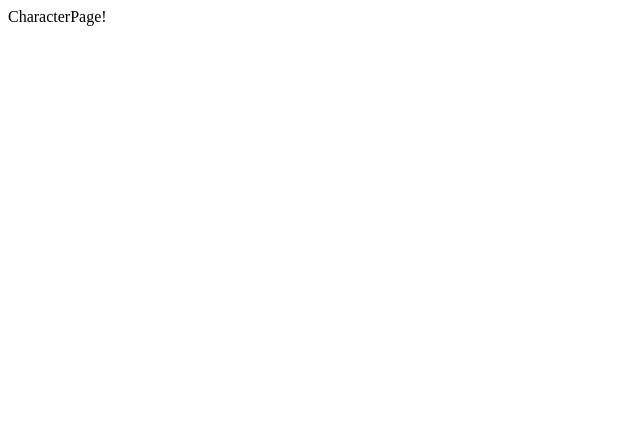
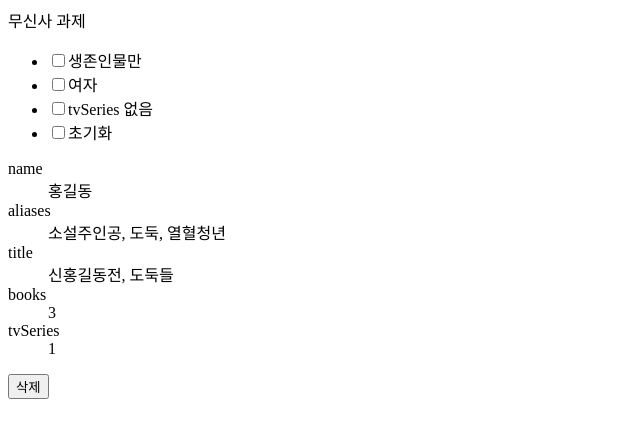
Before and after one commit to hitari/homework, a React app: page / in a window 1280 px wide. Shown: the top 438 px of the page, without its empty margins (0-640 px from the left). Built offline with nearby package versions, Linux system fonts and the light colour scheme.

Commit message:
jsx 빌드 설정

```diff
--- a/src/js/features/CharacterPage.js
+++ /dev/null
@@ -1,4 +0,0 @@
-import React from 'react';
-
-const CharacterPage = () => <div>CharacterPage!</div>;
-export default CharacterPage;
--- /dev/null
+++ b/src/js/features/CharacterPage.jsx
@@ -0,0 +1,65 @@
+import React from 'react';
+
+const CharacterPage = () => {
+  return (
+    <div>
+      <div>무신사 과제</div>
+      <div>
+        <ul>
+          <li>
+            <input type="checkbox" id="filter0" />
+            <label for="filter0">
+              <span>생존인물만</span>
+            </label>
+          </li>
+          <li>
+            <input type="checkbox" id="filter1" />
+            <label for="filter1">
+              <span>여자</span>
+            </label>
+          </li>
+          <li>
+            <input type="checkbox" id="filter2" />
+            <label for="filter2">
+              <span>tvSeries 없음</span>
+            </label>
+          </li>
+          <li>
+            <input type="checkbox" id="filter3" />
+            <label for="filter3">
+              <span>초기화</span>
+            </label>
+          </li>
+        </ul>
+      </div>
+      <div>
+        <div>
+          <dl>
+            <div>
+              <dt>name</dt>
+              <dd>홍길동</dd>
+            </div>
+            <div>
+              <dt>aliases</dt>
+              <dd>소설주인공, 도둑, 열혈청년</dd>
+            </div>
+            <div>
+              <dt>title</dt>
+              <dd>신홍길동전, 도둑들</dd>
+            </div>
+            <div>
+              <dt>books</dt>
+              <dd>3</dd>
+            </div>
+            <div>
+              <dt>tvSeries</dt>
+              <dd>1</dd>
+            </div>
+          </dl>
+          <button>삭제</button>
+        </div>
+      </div>
+    </div>
+  );
+};
+export default CharacterPage;
--- a/webpack.config.js
+++ b/webpack.config.js
@@ -6,7 +6,7 @@ const port = process.env.PORT || 3000;
 module.exports = {
   mode: 'development',
   entry: {
-    app: './src/index.js',
+    app: './src/index',
   },
   output: {
     filename: 'bundle.[contenthash].js',
@@ -27,6 +27,7 @@ module.exports = {
     },
   },
   resolve: {
+    extensions: ['.js', '.jsx'],
     alias: {
       '@features': path.resolve(__dirname, 'src/js/features'),
       '@components': path.resolve(__dirname, 'src/js/components'),
@@ -43,6 +44,7 @@ module.exports = {
   plugins: [
     new HtmlWebpackPlugin({
       template: 'public/index.html',
+      favicon: 'public/favicon.ico',
       inject: 'body',
     }),
   ],
@@ -50,7 +52,14 @@ module.exports = {
     rules: [
       {
         test: /\.html$/,
-        loader: 'html-loader',
+        use: [
+          {
+            loader: 'html-loader',
+            options: {
+              minimize: true,
+            },
+          },
+        ],
       },
       {
         test: /\.css$/i,
```
Also changed, not shown: src/index.jsx (renamed from src/index.js), src/js/App.jsx (renamed from src/js/App.js).
